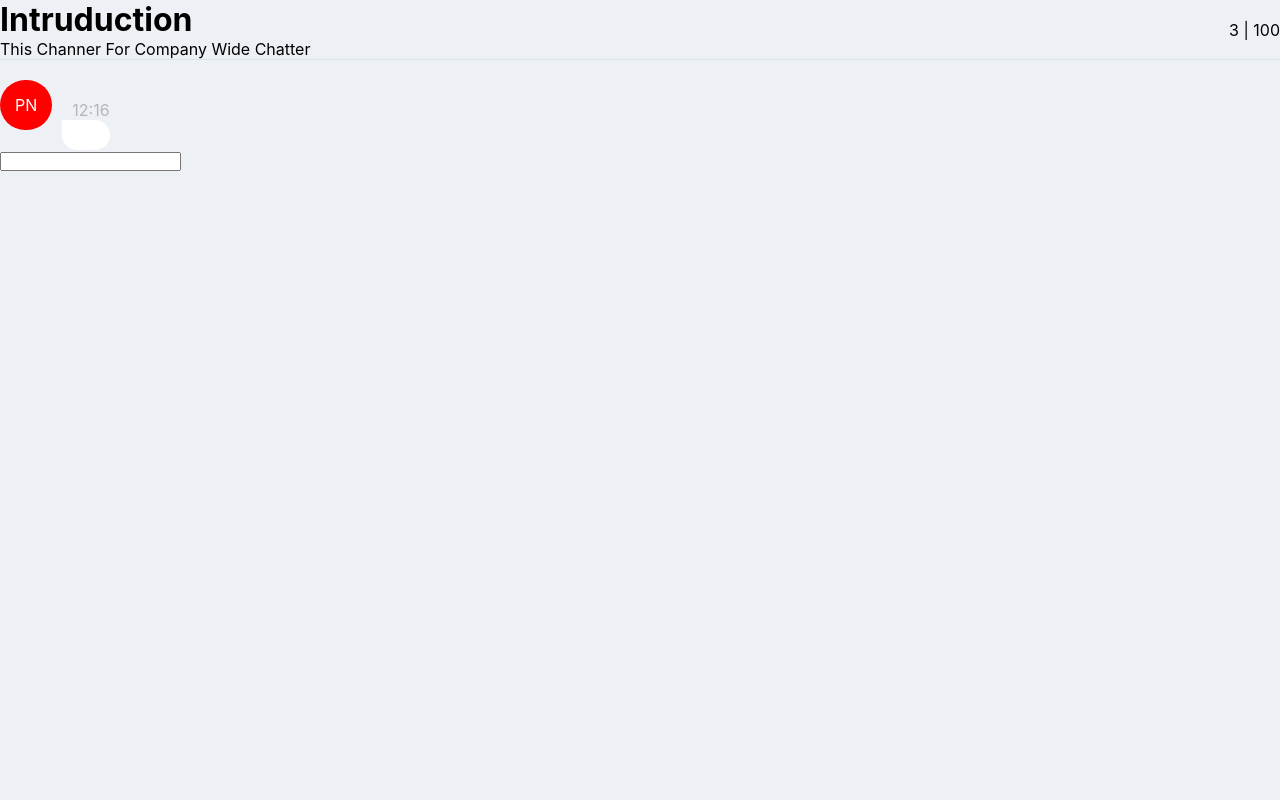
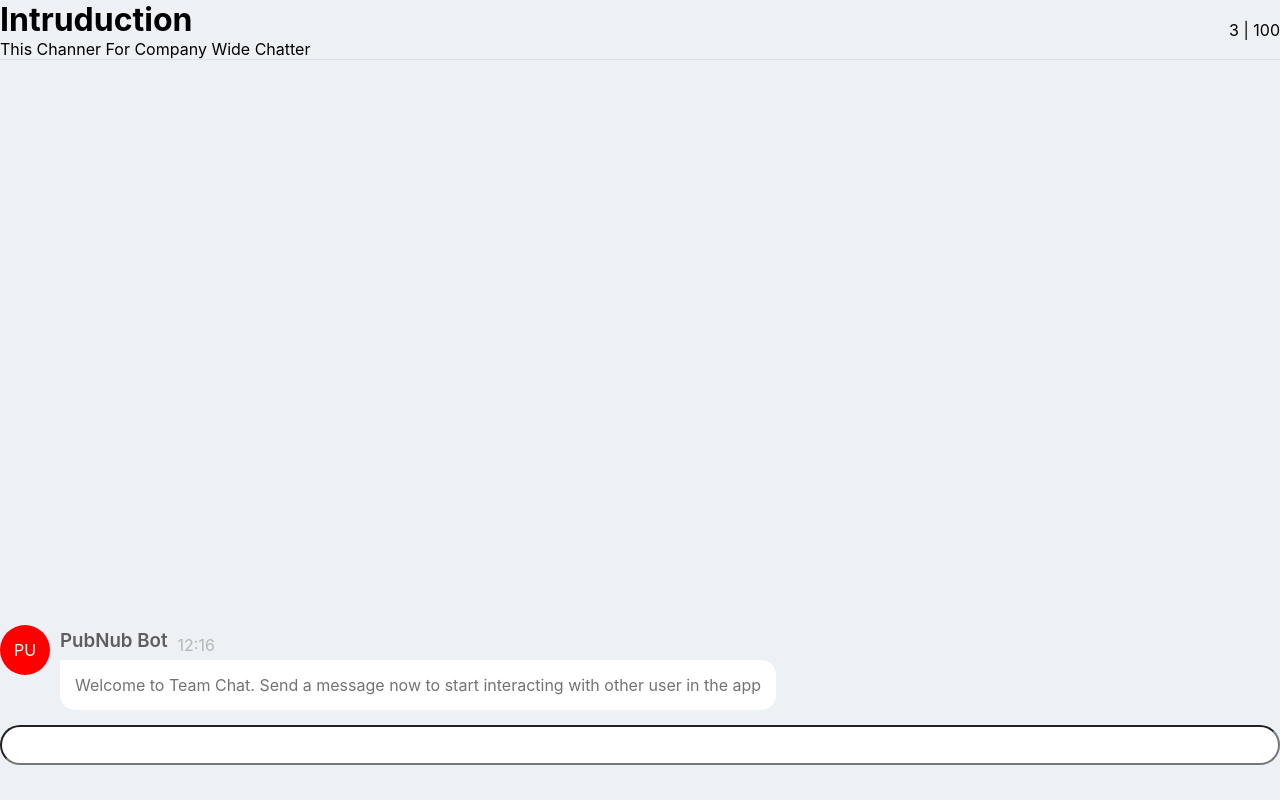
Before and after one commit to saitejapadamatinti/saiteja-basic-chart, a React (Create React App) app: page / in a window 1280 px wide. Built offline with nearby package versions, Linux system fonts and the light colour scheme.

Commit message:
add some changes

```diff
--- a/src/component/HomePage/index.css
+++ b/src/component/HomePage/index.css
@@ -13,3 +13,23 @@
     align-items: center;
     border-bottom: 1px solid #dce0e7;
 }
+.home-input{
+    width: 100%;
+    border-radius: 20px;
+    height: 40px;
+    font-size: 16px;
+    padding-left: 10px;
+    margin-top: 15px;
+}
+.home-bottom-div{
+    display: flex;
+    flex-direction: column;
+    justify-content: end;
+}
+.homeChatBoxDiv{
+    display:flex;
+    height: 650px;
+    overflow-y:scroll;
+    flex-direction: column;
+    justify-content: flex-end;
+}
--- a/src/component/HomePage/index.js
+++ b/src/component/HomePage/index.js
@@ -4,19 +4,19 @@ import "./index.css"
 
 const userlist = ["Alan", "Bob", "Carol", "Dean", "Elin"]
 
-const userChatList = [
+const userChatList =
 {
     id: "1",
     userName: "PubNub Bot",
     time: "12:05",
     userMessage: "Welcome to Team Chat. Send a message now to start interacting with other user in the app",
     isLiked: false
-    }]
+}
 
 
 class Homepage extends Component {
     state = {
-        userName: '', userMessage: '', isLiked: '', userDataArray: [userChatList]
+        userName: 'Alan', userMessage: '', isLiked: '', userDataArray: [userChatList]
     }
 
     onInputElement = (event) => {
@@ -27,9 +27,11 @@ class Homepage extends Component {
         const { userName, userMessage, isLiked } = this.state
         event.preventDefault();
         let userlistLength = userlist.length
-        let randomName = Math.ceil(Math.random() * userlistLength) - 1
-        console.log(userlist[randomName])
+        let randomName = Math.ceil(Math.random() * userlistLength - 1)
         this.setState({ userName: userlist[randomName] })
+        if (userMessage === "") {
+            alert("please enter valid input")
+        } else {
             const NewUserDetails = {
                 userName,
                 time: "12:05",
@@ -40,8 +42,11 @@ class Homepage extends Component {
             this.setState({ userMessage: "" })
         }
 
+    }
+
     render() {
         const { userDataArray, userMessage } = this.state
+        console.log(userDataArray)
 
 
         return (
@@ -58,7 +63,8 @@ class Homepage extends Component {
 
                     </div>
                 </div>
-                <div>
+                <div className="home-bottom-div">
+                <div className="homeChatBoxDiv">
                     {
                         userDataArray.map((each) => (
                             <Userchat userDataArray={each} />
@@ -67,8 +73,9 @@ class Homepage extends Component {
 
                 </div>
                 <form onSubmit={this.onSubmitFormel}>
-                    <input value={userMessage} onChange={this.onInputElement} type="text" />
+                    <input className="home-input" value={userMessage} onChange={this.onInputElement} type="text" />
                 </form>
+                </div>
             </div>)
     }
 }
--- a/src/component/userchat/index.css
+++ b/src/component/userchat/index.css
@@ -5,11 +5,16 @@
     display: flex;
 }
 .chat-user-logo{
-    padding: 15px;
     background-color: red;
-    border-radius: 50px;
+    border-radius: 50%;
     color: #fff;
     font-weight: 400;
+    width: 50px;
+    height: 50px;
+    text-align: center;
+    display: flex;
+    justify-content: center;
+    align-items: center;
 }
 .chat-user-data{
     display: flex;
--- a/src/component/userchat/index.js
+++ b/src/component/userchat/index.js
@@ -4,13 +4,13 @@ const Userchat = (props) =>{
     const {userDataArray} = props
     const {userName,userMessage,isLiked} = userDataArray
 
-
+    const newShortName = userName[0] + userName[1]
 
 return (
     <li className="chat-list-item">
         <div className="chat-main-div">
             <div className="chat-user-data">
-                <h4 className="chat-user-logo">PN</h4></div>
+                <h4 className="chat-user-logo">{newShortName.toUpperCase()}</h4></div>
             <div className="chat-user-data-div">
                 <div className="chat-user-data"><h3 className="chat-user-name">{userName}</h3> <p className="chat-user-time">12:16</p></div>
                 <p className="chat-user-msg">{userMessage}</p></div>
```
Lines whose indentation alone changed are shown as unchanged.
